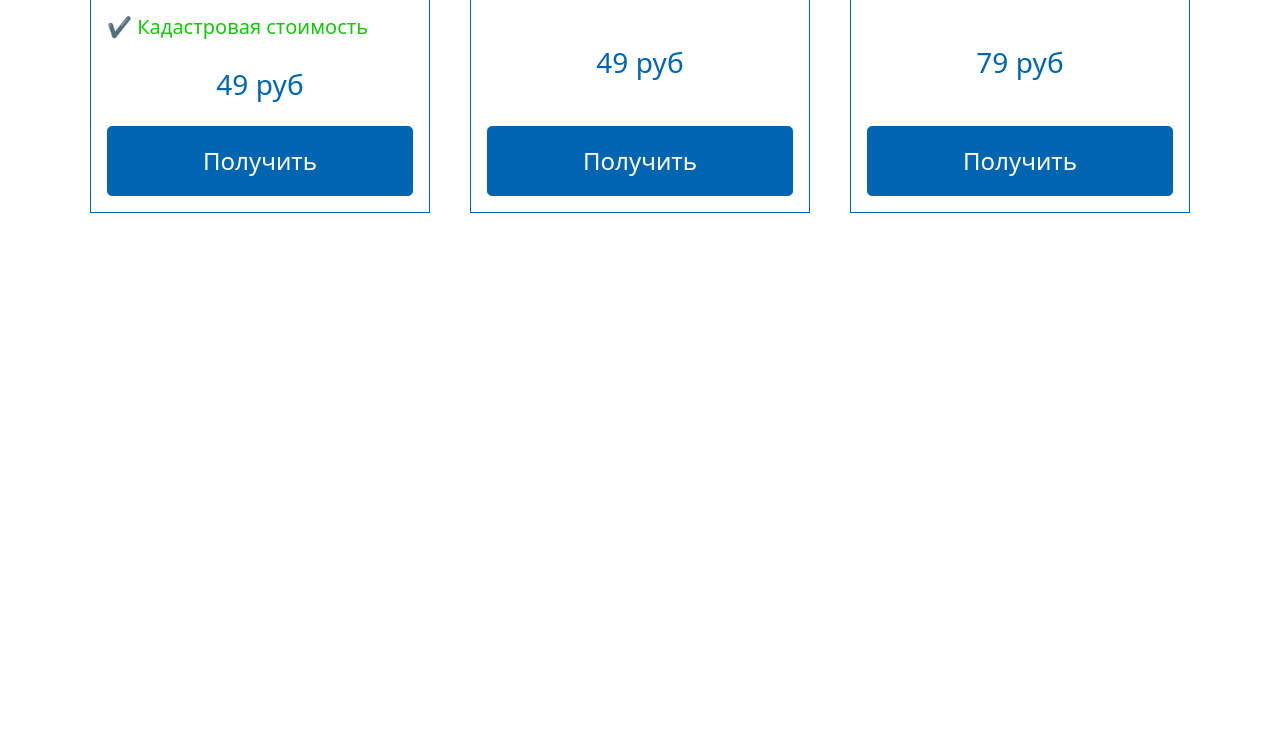
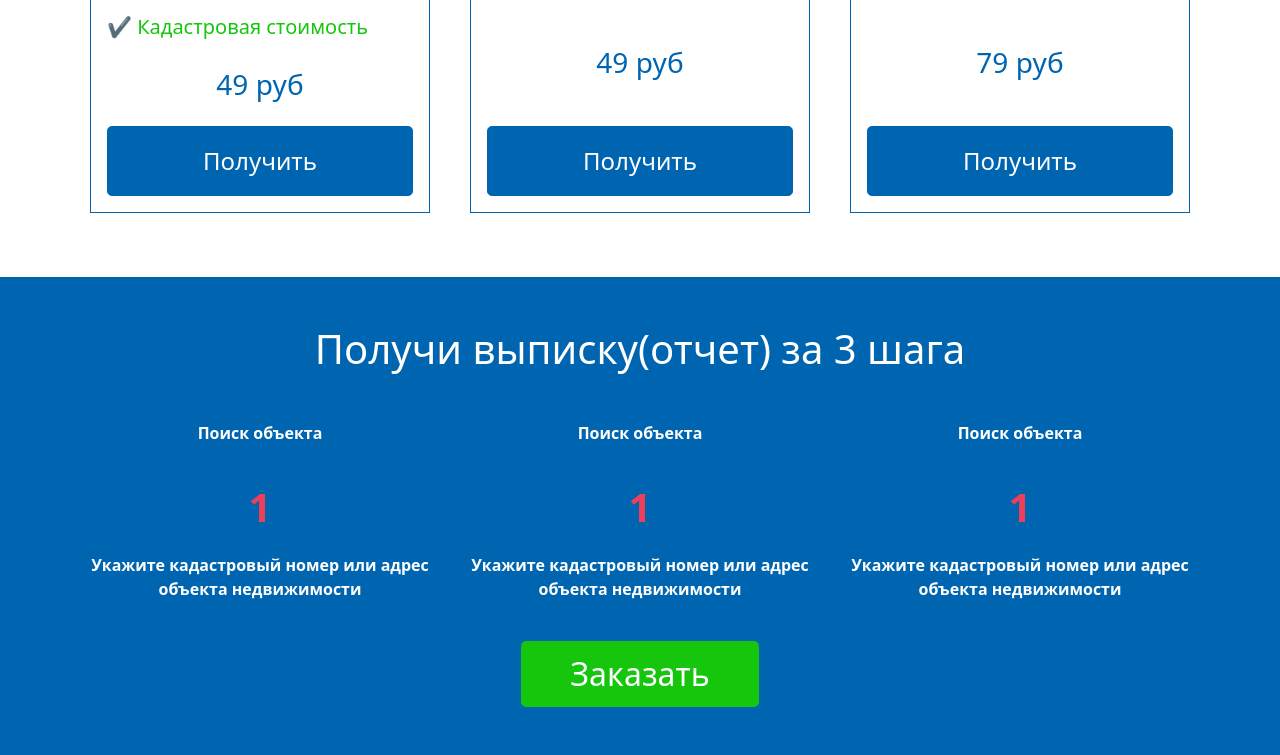
Before and after one commit to Grigory-F/KolyaProject, a website: page index.html in a window 1280 px wide. Shown: the part 1167-1922 px from the top of the page. Before the commit the page ends 1444 px from the top, so only its background shows below. Drawn offline with Linux system fonts and the light colour scheme.

Commit message:
super init

```diff
--- a/index.html
+++ b/index.html
@@ -74,7 +74,7 @@
                     </p>
                 </div>
             </section>
-            <section">
+            <section>
                 <div class="container py-5">
                     <h2 class="mb-5">Виды выписок(отчетов) Егрн</h2>
                     <div class="row">
@@ -141,6 +141,43 @@
                     </div>
                 </div>
             </section>
+            <section class="bg-primary py-5">
+                <div class="container text-white">
+                    <h1 class="text-center mb-5">Получи выписку(отчет) за 3 шага</h1>
+                    <div class="row fw-bold">
+                        <div class="col-sm-12 col-md-6 col-lg-4 mb-4">
+                            <div class="d-flex flex-column align-items-center text-center">
+                                <p>Поиск объекта</p>
+                                <div class="my-3">
+                                    <span class="large-number fw-bold text-secondary">1</span>
+                                </div>
+                                <p>Укажите кадастровый номер или адрес объекта недвижимости</p>
+                            </div>
+                        </div>
+                        <div class="col-sm-12 col-md-6 col-lg-4 mb-4">
+                            <div class="d-flex flex-column align-items-center text-center">
+                                <p>Поиск объекта</p>
+                                <div class="my-3">
+                                    <span class="large-number fw-bold text-secondary">1</span>
+                                </div>
+                                <p>Укажите кадастровый номер или адрес объекта недвижимости</p>
+                            </div>
+                        </div>
+                        <div class="col-sm-12 col-md-6 col-lg-4 mb-4">
+                            <div class="d-flex flex-column align-items-center text-center">
+                                <p>Поиск объекта</p>
+                                <div class="my-3">
+                                    <span class="large-number fw-bold text-secondary">1</span>
+                                </div>
+                                <p>Укажите кадастровый номер или адрес объекта недвижимости</p>
+                            </div>
+                        </div>
+                    </div>
+                    <div class="d-flex justify-content-center">
+                        <button class="btn btn-third px-5 btn-lg text-white fs-2">Заказать</button>
+                    </div>
+                </div>
+            </section>
         </main>
         <script src=".js" defer></script>
     </body>
--- a/styles/_base.scss
+++ b/styles/_base.scss
@@ -0,0 +1,3 @@
+.large-number {
+    font-size: 40px;
+}
```
Also changed, not shown: css/app.css.
